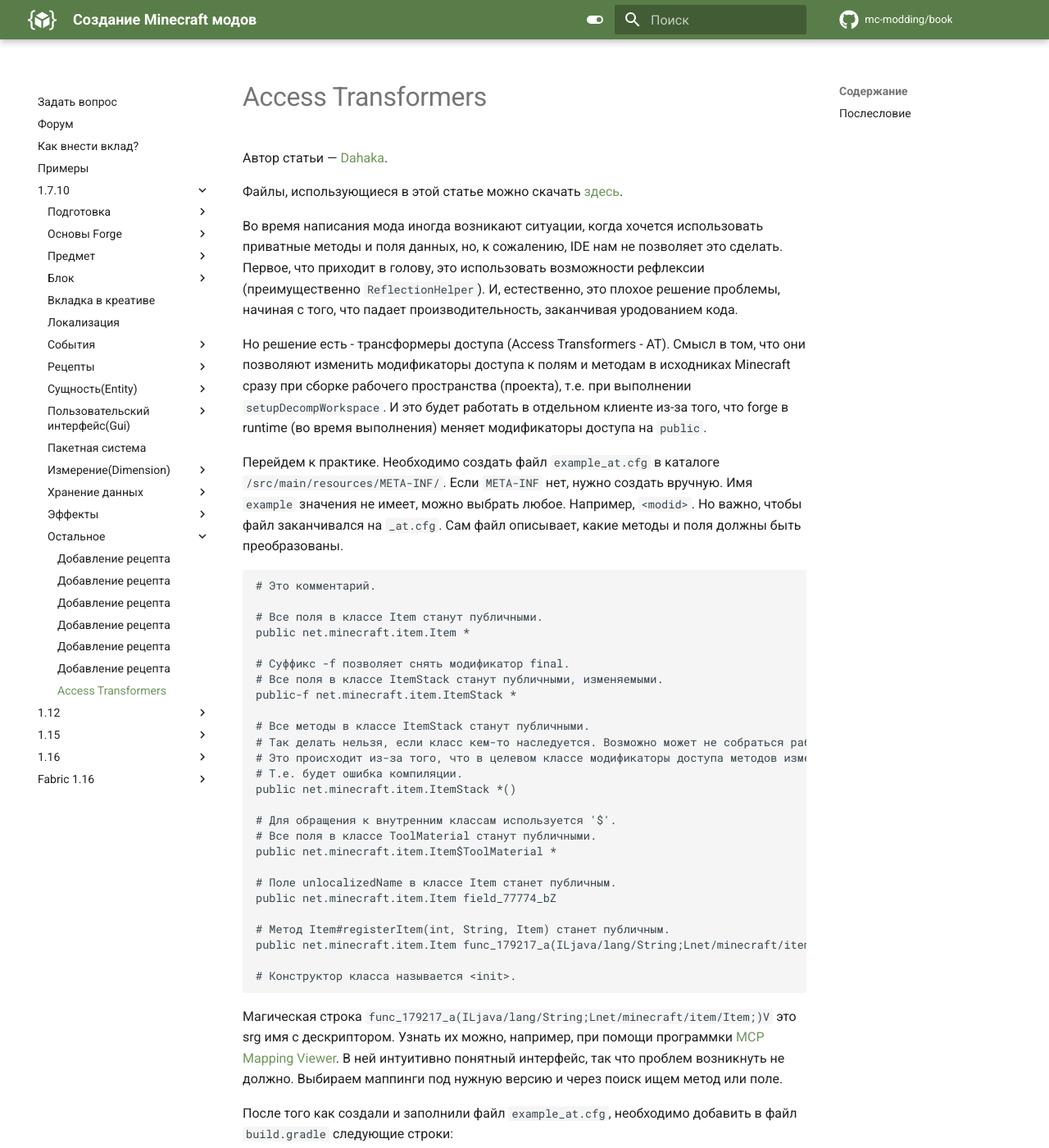
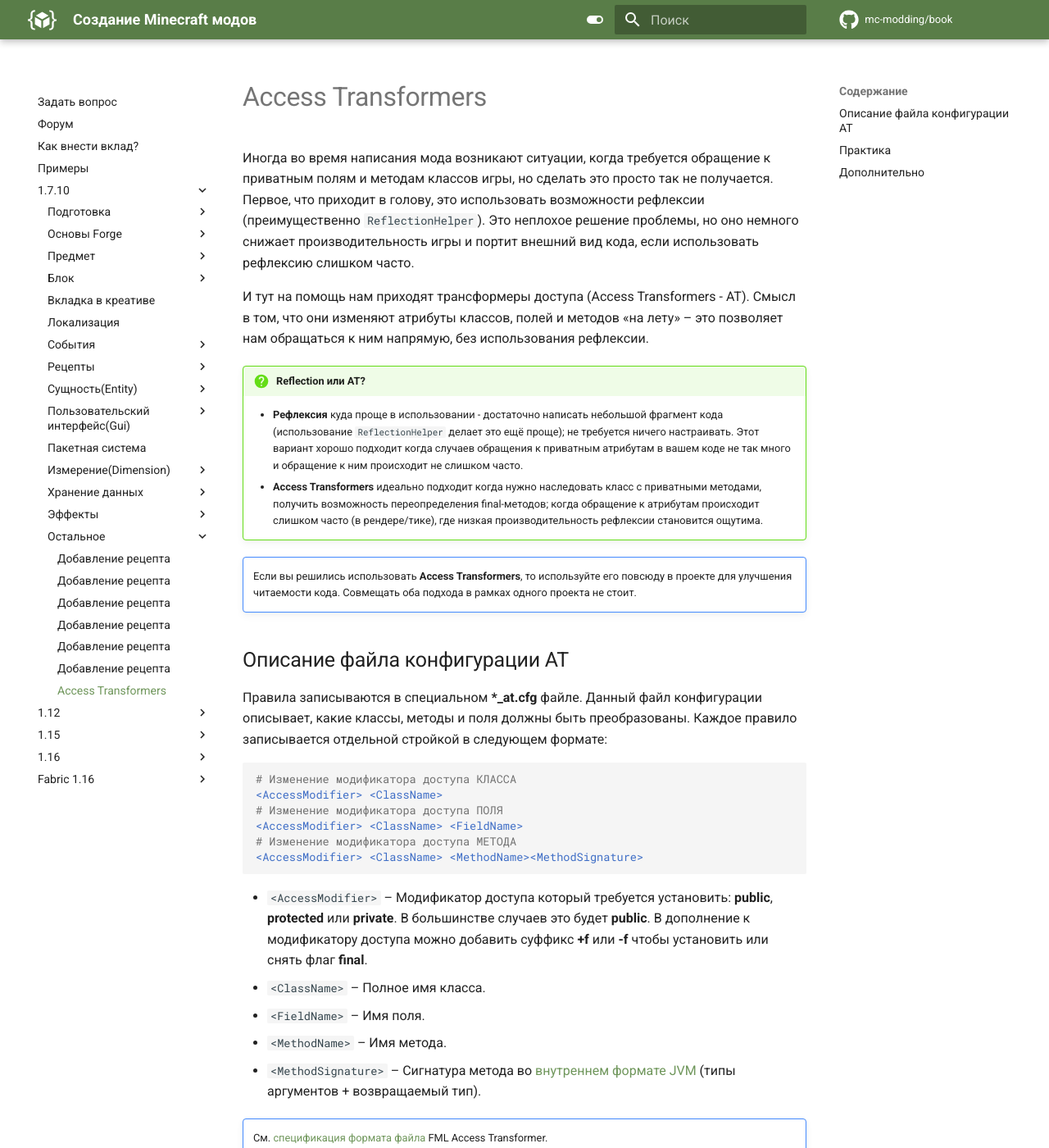
Before and after one commit to mc-modding/book, an MkDocs documentation site: the page built from docs/1.7.10/advanced/access_transformers.md, in a window 1280 px wide and 1400 px high. Shown: the whole window at 82% size. Built offline with MkDocs 1.6.1 and Material for MkDocs 9.7.7, drawn with Linux system fonts in a browser that asks for light colours; comment, search, counter and statistics services are not loaded; some of the changed text lies outside the part shown.

Commit message:
Access Transformers

````diff
--- a/docs/1.7.10/advanced/access_transformers.md
+++ b/docs/1.7.10/advanced/access_transformers.md
@@ -1,50 +1,82 @@
-description: Удобный способ для получения доступа к приватным полям и методам без рефлексии.
-
 # Access Transformers
 
-Автор статьи — [Dahaka](https://forum.mcmodding.ru/members/dahaka.4288/).
+Иногда во время написания мода возникают ситуации, когда требуется обращение к приватным полям и методам классов игры, но сделать это просто так не получается.
+Первое, что приходит в голову, это использовать возможности рефлексии (преимущественно `ReflectionHelper`).
+Это неплохое решение проблемы, но оно немного снижает производительность игры и портит внешний вид кода, если использовать рефлексию слишком часто.
 
-Файлы, использующиеся в этой статье можно скачать [здесь](root.zip).
+И тут на помощь нам приходят трансформеры доступа (Access Transformers - AT). Смысл в том, что они изменяют атрибуты классов,
+полей и методов «на лету» – это позволяет нам обращаться к ним напрямую, без использования рефлексии.
 
-Во время написания мода иногда возникают ситуации, когда хочется использовать приватные методы и поля данных, но, к сожалению, IDE нам не позволяет это сделать. Первое, что приходит в голову, это использовать возможности рефлексии (преимущественно `ReflectionHelper`). И, естественно, это плохое решение проблемы, начиная с того, что падает производительность, заканчивая уродованием кода.
+!!! question "Reflection или AT?"
+    * **Рефлексия** куда проще в использовании - достаточно написать небольшой фрагмент кода (использование `ReflectionHelper` делает это ещё проще);
+    не требуется ничего настраивать. Этот вариант хорошо подходит когда случаев обращения к приватным атрибутам в вашем коде не так много и обращение
+    к ним происходит не слишком часто.
+    * **Access Transformers** идеально подходит когда нужно наследовать класс с приватными методами, получить возможность переопределения
+    final-методов; когда обращение к атрибутам происходит слишком часто (в рендере/тике), где низкая производительность рефлексии становится ощутима.
 
-Но решение есть - трансформеры доступа (Access Transformers - AT). Смысл в том, что они позволяют изменить модификаторы доступа к полям и методам в исходниках Minecraft сразу при сборке рабочего пространства (проекта), т.е. при выполнении `setupDecompWorkspace`. И это будет работать в отдельном клиенте из-за того, что forge в runtime (во время выполнения) меняет модификаторы доступа на `public`.
+!!! note ""
+    Если вы решились использовать **Access Transformers**, то используйте его повсюду в проекте для улучшения читаемости кода.
+    Совмещать оба подхода в рамках одного проекта не стоит.
 
-Перейдем к практике.
-Необходимо создать файл `example_at.cfg` в каталоге `/src/main/resources/META-INF/`. Если `META-INF` нет, нужно создать вручную. Имя `example` значения не имеет, можно выбрать любое. Например, `<modid>`. Но важно, чтобы файл заканчивался на `_at.cfg`. Сам файл описывает, какие методы и поля должны быть преобразованы.
+## Описание файла конфигурации AT
+Правила записываются в специальном **\*_at.cfg** файле. Данный файл конфигурации описывает, какие классы, методы и поля должны быть преобразованы.
+Каждое правило записывается отдельной стройкой в следующем формате:
 
+```apache
+# Изменение модификатора доступа КЛАССА
+<AccessModifier> <ClassName>
+# Изменение модификатора доступа ПОЛЯ
+<AccessModifier> <ClassName> <FieldName>
+# Изменение модификатора доступа МЕТОДА
+<AccessModifier> <ClassName> <MethodName><MethodSignature>
 ```
-# Это комментарий.
 
-# Все поля в классе Item станут публичными.
-public net.minecraft.item.Item *
+* `<AccessModifier>` – Модификатор доступа который требуется установить: **public**, **protected** или **private**. В большинстве случаев это будет **public**.
+  В дополнение к модификатору доступа можно добавить суффикс **+f** или **-f** чтобы установить или снять флаг **final**.
+* `<ClassName>` – Полное имя класса.
+* `<FieldName>` – Имя поля.
+* `<MethodName>` – Имя метода.
+* `<MethodSignature>` – Сигнатура метода во [внутреннем формате JVM](https://docs.oracle.com/javase/specs/jvms/se8/html/jvms-4.html#jvms-4.3.2) (типы аргументов + возвращаемый тип).
 
-# Суффикс -f позволяет снять модификатор final.
-# Все поля в классе ItemStack станут публичными, изменяемыми.
+!!! note ""
+    См. [спецификация формата файла](https://github.com/MinecraftForge/AccessTransformers/blob/master/FMLAT.md) FML Access Transformer.
+
+## Практика
+Создайте файл **example_at.cfg** в каталоге `src/main/resources/META-INF`. Имя **example** значения не имеет, можно выбрать любое, обычно это `<modid>`.
+Но важно, чтобы имя файла заканчивалось суффиксом **_at.cfg**
+
+```apache title="example_at.cfg"
+# Снимает модификатор final чтобы метод dropBlockAsItem(World, int, int, int, int, int)
+# можно было переопределять.
+public-f net.minecraft.block.Block func_149697_b(Lnet/minecraft/world/World;IIIII)V
+
+# Для обращения к внутренним классам используется разделитель '$'.
+# Делает вложенный класс LongHashMap.Entry публичным.
+public net.minecraft.util.LongHashMap$Entry
+
+# Делает поле isBadEffect публичным (полезно для сервера, где геттер недоступен)
+public net.minecraft.potion.Potion field_76418_K
+
+# Делаем конструктор класса публичным (конструктор - это метод с названием <init>)
+public net.minecraft.potion.Potion#Potion <init>(IZI)V
+
+# Делает поля в классе ItemStack станут публичными и изменяемыми
 public-f net.minecraft.item.ItemStack *
 
-# Все методы в классе ItemStack станут публичными.
-# Так делать нельзя, если класс кем-то наследуется. Возможно может не собраться рабочая среда.
-# Это происходит из-за того, что в целевом классе модификаторы доступа методов изменятся, а в производных - нет.
-# Т.е. будет ошибка компиляции.
+# Делает все методы в классе ItemStack станут публичными.
 public net.minecraft.item.ItemStack *()
-
-# Для обращения к внутренним классам используется '$'.
-# Все поля в классе ToolMaterial станут публичными.
-public net.minecraft.item.Item$ToolMaterial *
-
-# Поле unlocalizedName в классе Item станет публичным.
-public net.minecraft.item.Item field_77774_bZ
-
-# Метод Item#registerItem(int, String, Item) станет публичным.
-public net.minecraft.item.Item func_179217_a(ILjava/lang/String;Lnet/minecraft/item/Item;)V
-
-# Конструктор класса называется <init>.
 ```
 
-Магическая строка `func_179217_a(ILjava/lang/String;Lnet/minecraft/item/Item;)V` это srg имя с дескриптором. Узнать их можно, например, при помощи программки [MCP Mapping Viewer](http://bspk.rs/MC/MCPMappingViewer/index.html). В ней интуитивно понятный интерфейс, так что проблем возникнуть не должно. Выбираем маппинги под нужную версию и через поиск ищем метод или поле.
+!!! note ""
+    Обратите внимание что здесь используются SRG-имена полей и методов. В поиске таких имён и сигнатур вам поможет сервис [Minecraft Names](https://mcp.thiakil.com/).
+    В некоторых случаях может потребоваться продублировать MCP-имена.
 
-После того как создали и заполнили файл `example_at.cfg`, необходимо добавить в файл `build.gradle` следующие строки:
+!!! caution "Не злоупотребляйте!"
+    В последних двух примерах показана возможность использования символа `*` вместо названий полей/методов. **Так лучше никогда не делать**,
+    всегда указывая имена нужных элементов класса. Это нарушает весь смысл инкапсуляции. В некоторых случаях это может приводить к ошибкам.
+
+Финальным штрихом будет указание имени конфигурационного в манифесте JAR файла, чтобы Forge мог найти в релизной версии мода.
+Добавьте в файл **build.gradle** следующие строки (не забудьте изменить имя файла, если меняли):
 
 ```groovy
 jar {
@@ -54,12 +86,30 @@ jar {
 }
 ```
 
-Теперь остается лишь все пересобрать: `gradlew clean setupDecompWorkspace --refresh-dependencies`. В результате вы увидите, что указанные поля и методы имеют `public` модификатор.
+Теперь запустите сборку проекта (`gradlew build`). ForgeGradle должен увидеть файл конфигурации (вы увидите сообщение в логе) и
+сгенерировать специальный **minecraft.jar** с применёнными трансформерами. Затем переимпортируйте проект в IDE, чтобы та переключилась на новый файл.
+При внесении изменений в файл AT нужно будет запускать сборку проекта снова. Сообщение в логе «_Applying SpecialSource..._» сигнализирует о том что был применён файл AT.
 
-## Послесловие
+!!! fail "Если ForgeGradle игнорирует ваши изменения..."
+    Иногда случается так что FG не хочет перегенерировать **minecraft.jar** ни в какую. Завершите работу Gradle Daemon командой `gradlew --stop`
+    и удалите папку **build** в директории вашего проекта. Затем запустите сборку проекта снова.
 
-1. Указывать можно не только `public` модификатор, но и `protected`. Правда я не знаю, для чего это может пригодиться. И работать это будет только в сторону снятия инкапсуляции, но не наоборот.
-2. Иногда трансформер может не примениться, т.е. поле/метод так и останется инкапсулировано. Но это редкость. Зачастую это вставки forge.
-3. Указанные в примере трансформеры относятся к версии 1.12.
-4. В прикрепленном архиве лежит исходный `build.gradle` файл, в который добавлены указанные выше строки, а также файл `example_at.cfg` в нужной папке. Достаточно лишь скопировать к себе в проект, пересобрать, и все должно работать.
-5. Если вдруг ваша версия Minecraft более ранняя, то об использовании AT можно почитать [здесь](https://web.archive.org/web/20160906133747/http://www.minecraftforge.net/wiki/Using_Access_Transformers).
+!!! note "На заметку"
+    Хоть трансформеры доступа рассчитаны в основном для кода Minecraft, ничто не запрещает их применять в том числе к другим модификациям.
+    Это может быть полезно, например, при разработке дополнения к моду. Однако среда ForgeGradle не сможет сгенерировать вам специальный JAR файл мода с применением трансформера.
+    Возможно потребуется добавить в проект изменённые файлы исходного кода исключительно для возможности сборки и запуска проекта в dev-среде.
+
+Теперь вы можете приступать к написанию кода!
+
+## Дополнительно
+* [Документация Minecraft Forge по написанию трансформеров для старых версий Minecraft (Веб-архив)](https://web.archive.org/web/20160906133747/http://www.minecraftforge.net/wiki/Using_Access_Transformers)
+
+!!! bug "Баги ForgeGradle"
+    К большому сожалению, как только вы начинаете использовать в своём проекте трансформеры доступа появляются следующие баги:
+
+    * Сгенерированный **minecraft.jar** (forgeBin.jar) подключается к среде без исходного кода. Становится недоступен просмотр исходного кода игры и JavaDoc.
+    Потребуется вручную подключить архив с исходным кодом в настройках проекта IDE.
+    * ForgeGradle забывает закрыть сгенерированный **minecraft.jar** как ресурс из-за чего
+    становится невозможным выполнять чистую сборку (clean) проекта. Задание будет завершаться ошибкой про заблокированный файл.
+
+    По этим причинам повсеместное использование трансформеров доступа в каждом проекте может оказаться неуместным.
````
Also changed, not shown: 1 other file.
